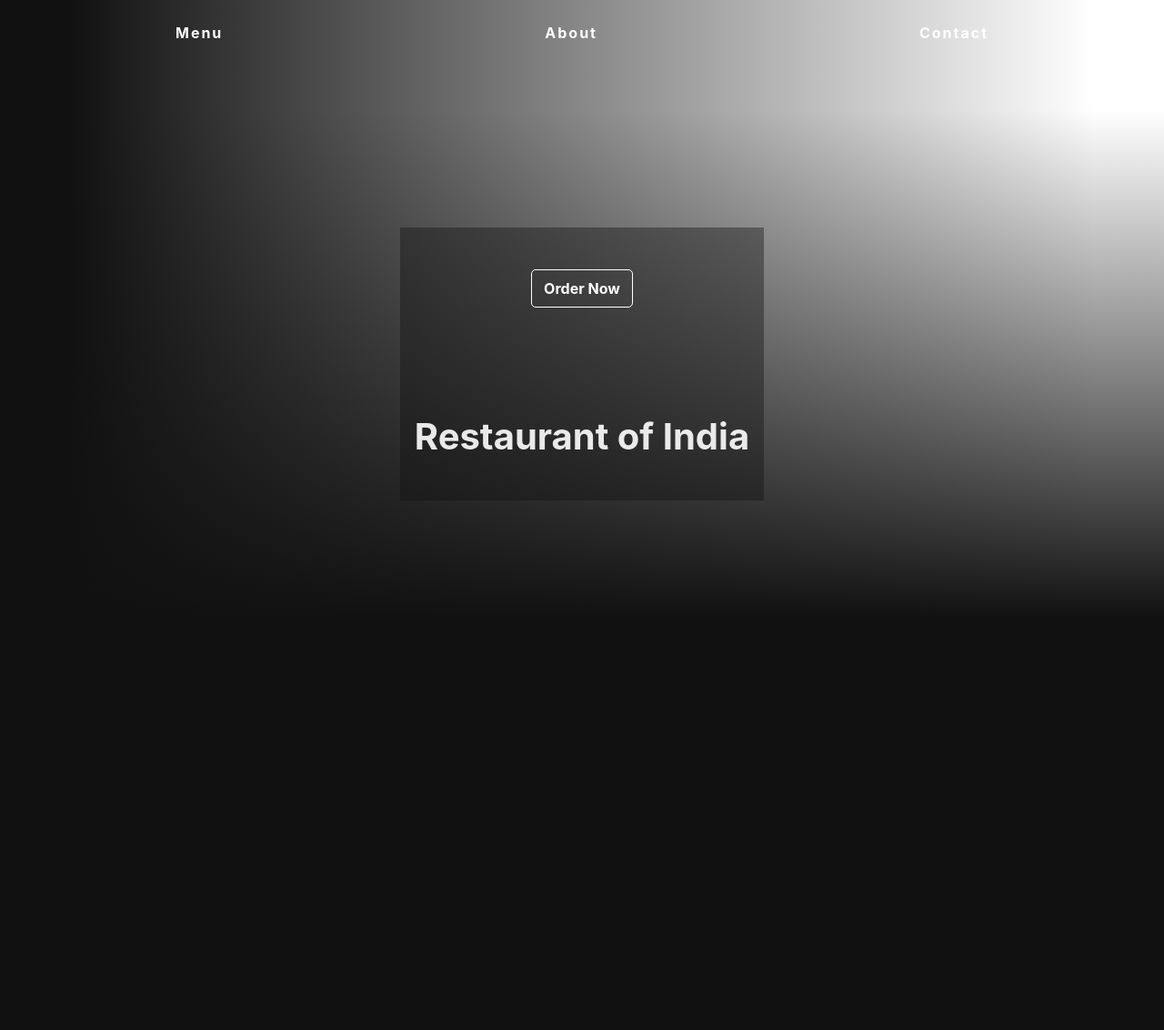
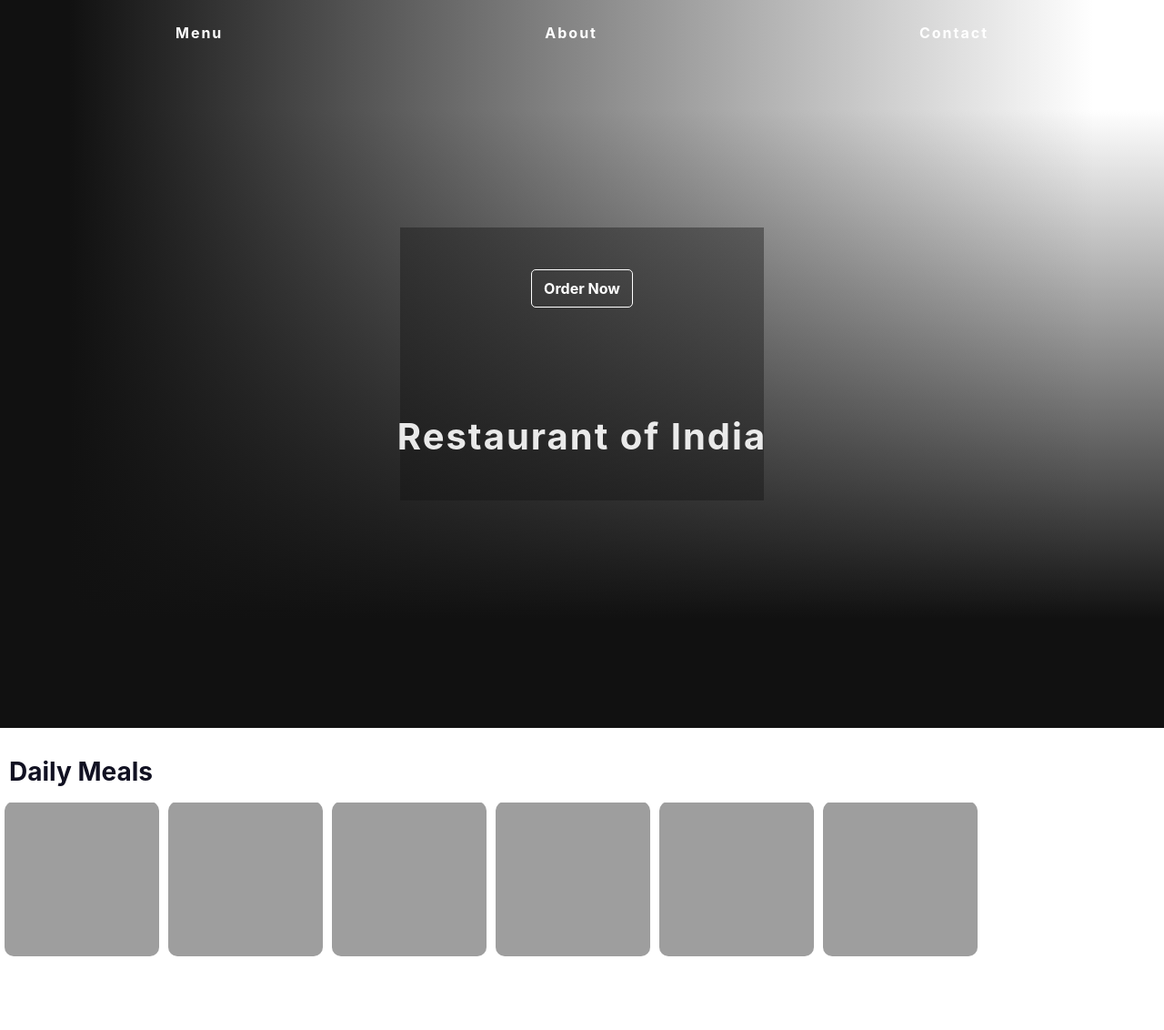
Before and after one commit to edilson258/food-bus, a Django app: page / in a window 1280 px wide. Shown: the whole page at 91% size. Before the commit the page ends 651 px from the top, so only its background shows below. Run offline with Django 4.2, Linux system fonts and the light colour scheme; some libraries are stand-ins or nearby versions.

Commit message:
added daily meals on homepage

```diff
--- a/restaurant/static/css/homestyle.css
+++ b/restaurant/static/css/homestyle.css
@@ -80,6 +80,7 @@
   text-align: center;
   width: 100%;
   opacity: 90%;
+  letter-spacing: 2px;
 }
 
 
--- /dev/null
+++ b/restaurant/static/css/offcanvas.css
@@ -0,0 +1,56 @@
+html,
+body {
+  overflow-x: hidden; /* Prevent scroll on narrow devices */
+}
+
+
+.nav-scroller {
+  position: relative;
+  z-index: 2;
+  overflow-y: hidden;
+  height: 170px;
+  margin-top: 1rem;
+  margin-bottom: 5rem;
+}
+
+.nav-scroller .nav {
+  height: 180px;
+  display: -webkit-box;
+  display: -ms-flexbox;
+  display: flex;
+  -ms-flex-wrap: nowrap;
+  flex-wrap: nowrap;
+  margin-top: -1px;
+  overflow-x: auto;
+  text-align: center;
+  white-space: nowrap;
+  -webkit-overflow-scrolling: touch;
+}
+
+.nav-link {
+  height: 180px;
+  margin: 0px;
+  padding: 0px;
+  margin-left: 5px;
+  margin-right: 5px;
+  border-radius: 10px;
+}
+
+.nav-link img {
+  width: 170px;
+  height: 170px;
+  object-fit: cover;
+  border-radius: 10px;
+}
+
+/* dailynRank */
+
+.daily-rank {
+  padding-top: 2rem;
+}
+
+.daily-rank h3{
+  color: #112;
+  font-weight: bold;
+  margin-left: 10px;
+}
--- a/restaurant/static/js/homescript.js
+++ b/restaurant/static/js/homescript.js
@@ -1,3 +1,4 @@
+/* Background Silder   */
 const background = document.querySelector('.header-wrap');
 const image = new Image();
 
--- a/restaurant/templates/index.html
+++ b/restaurant/templates/index.html
@@ -9,6 +9,7 @@
     <meta name="author" content="">
     <link rel="stylesheet" href="{% static './css/homestyle.css' %}" />
     <link rel="stylesheet" href="{% static './css/bootstrap.min.css' %}" />
+    <link rel="stylesheet" href="{% static './css/offcanvas.css' %}" />
     <title>Restaurant</title>
   </head>
 
@@ -36,6 +37,40 @@
       </div>
     </section>
 
+    <!-- Featured Menu items -->
+
+    <section>
+      <div class="daily-rank">
+        <h3>Daily Meals</h3>
+        <div class="nav-scroller">
+          <nav class="nav nav-underline">
+
+            <div class="nav-link" href="#">
+              <img src="http://127.0.0.1:5000/dan-gold-E6HjQaB7UEA-unsplash.jpg" />
+            </div>
+            <div class="nav-link" href="#">
+              <img src="http://127.0.0.1:5000/dan-gold-E6HjQaB7UEA-unsplash.jpg" />
+            </div>
+
+            <div class="nav-link" href="#">
+              <img src="http://127.0.0.1:5000/dan-gold-E6HjQaB7UEA-unsplash.jpg" />
+            </div>
+            <div class="nav-link" href="#">
+              <img src="http://127.0.0.1:5000/dan-gold-E6HjQaB7UEA-unsplash.jpg" />
+            </div>
+
+            <div class="nav-link" href="#">
+              <img src="http://127.0.0.1:5000/dan-gold-E6HjQaB7UEA-unsplash.jpg" />
+            </div>
+            <div class="nav-link" href="#">
+              <img src="http://127.0.0.1:5000/dan-gold-E6HjQaB7UEA-unsplash.jpg" />
+            </div>
+
+          </nav>
+        </div>
+      </div>
+    </section>
+
     <script src="{% static 'js/homescript.js' %}" ></script>
   </body>
 </html>
```
Also changed, not shown: 2 other files.
